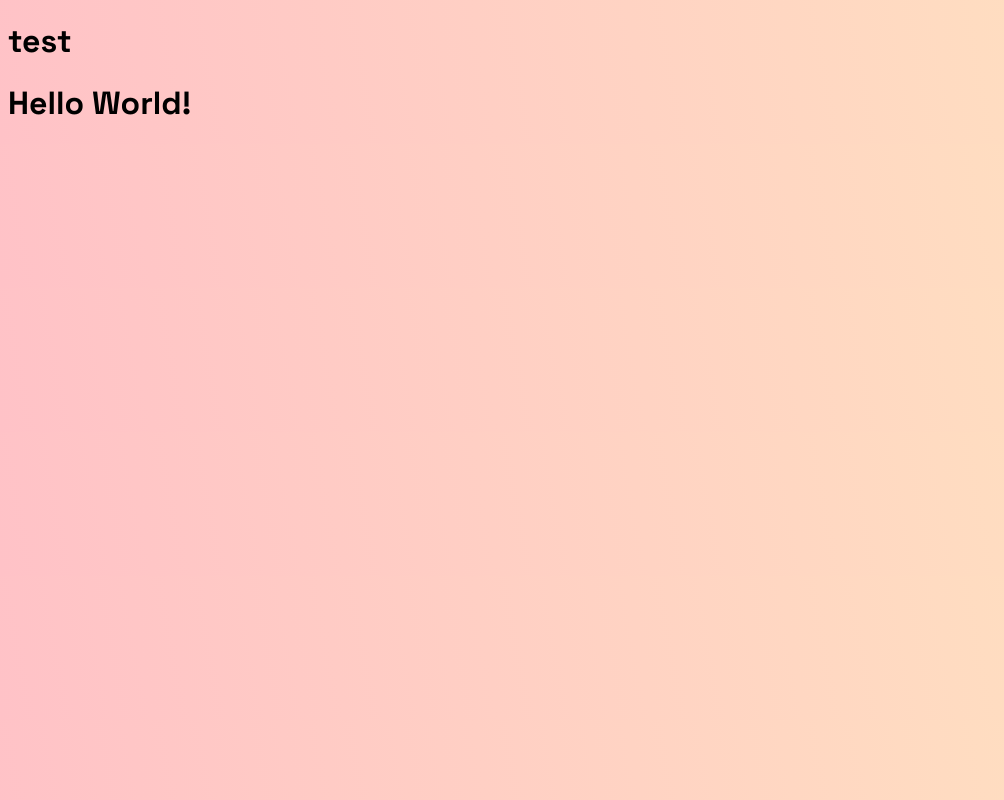
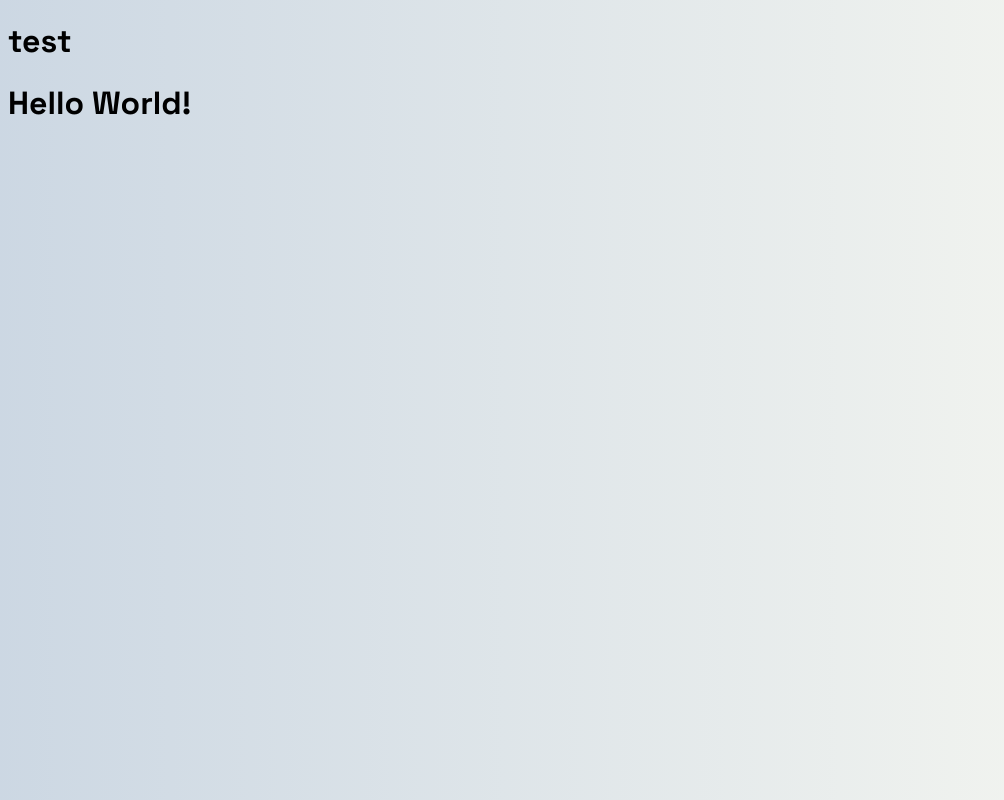
Before and after one commit to Simon9991/portfolio-svelte, a SvelteKit app: page / in a window 1280 px wide. Shown: the whole page, without its empty margins (0-1004 px from the left). Built offline with nearby package versions, Linux system fonts and the light colour scheme.

Commit message:
prettier??

```diff
--- a/src/app.css
+++ b/src/app.css
@@ -38,6 +38,14 @@ p {
 
 body {
     font-family: 'SpaceGrotesk';
-    background: rgb(255, 228, 191);
-    background: linear-gradient(260deg, rgba(255, 228, 191, 1) 0%, rgba(255, 194, 199, 1) 100%);
+    background: #003973;
+    /* fallback for old browsers */
+    background: -webkit-linear-gradient(
+        90deg,
+        rgba(0, 57, 115, 0.2) 0%,
+        rgba(229, 229, 190, 0.2) 100%
+    );
+    /* Chrome 10-25, Safari 5.1-6 */
+    background: linear-gradient(90deg, rgba(0, 57, 115, 0.2) 0%, rgba(229, 229, 190, 0.2) 100%);
+    /* W3C, IE 10+/ Edge, Firefox 16+, Chrome 26+, Opera 12+, Safari 7+ */
 }
--- a/src/app.html
+++ b/src/app.html
@@ -1,6 +1,5 @@
 <!doctype html>
 <html lang="en">
-
     <head>
         <meta charset="utf-8" />
         <link rel="icon" href="%sveltekit.assets%/favicon.png" />
@@ -12,5 +11,4 @@
     <body data-sveltekit-preload-data="hover">
         <div style="display: contents">%sveltekit.body%</div>
     </body>
-
 </html>
--- a/svelte.config.js
+++ b/svelte.config.js
@@ -13,7 +13,7 @@ const config = {
         // If your environment is not supported or you settled on a specific environment, switch out the adapter.
         // See https://kit.svelte.dev/docs/adapters for more information about adapters.
         alias: {
-            '@': path.resolve('./src'),
+            '@': path.resolve('./src')
         },
 
         adapter: adapter()
```
Also changed, not shown: 2 other files (tests, documents, lock files or other folders). Lines whose indentation alone changed are shown as unchanged.
